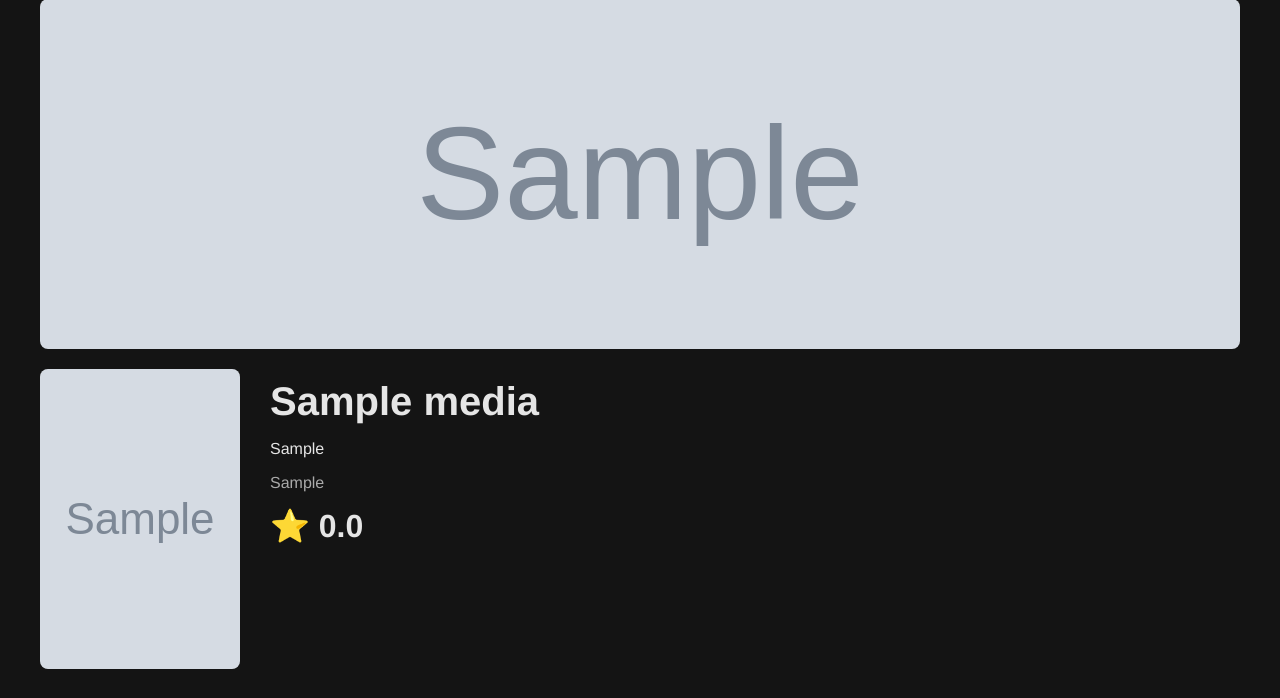
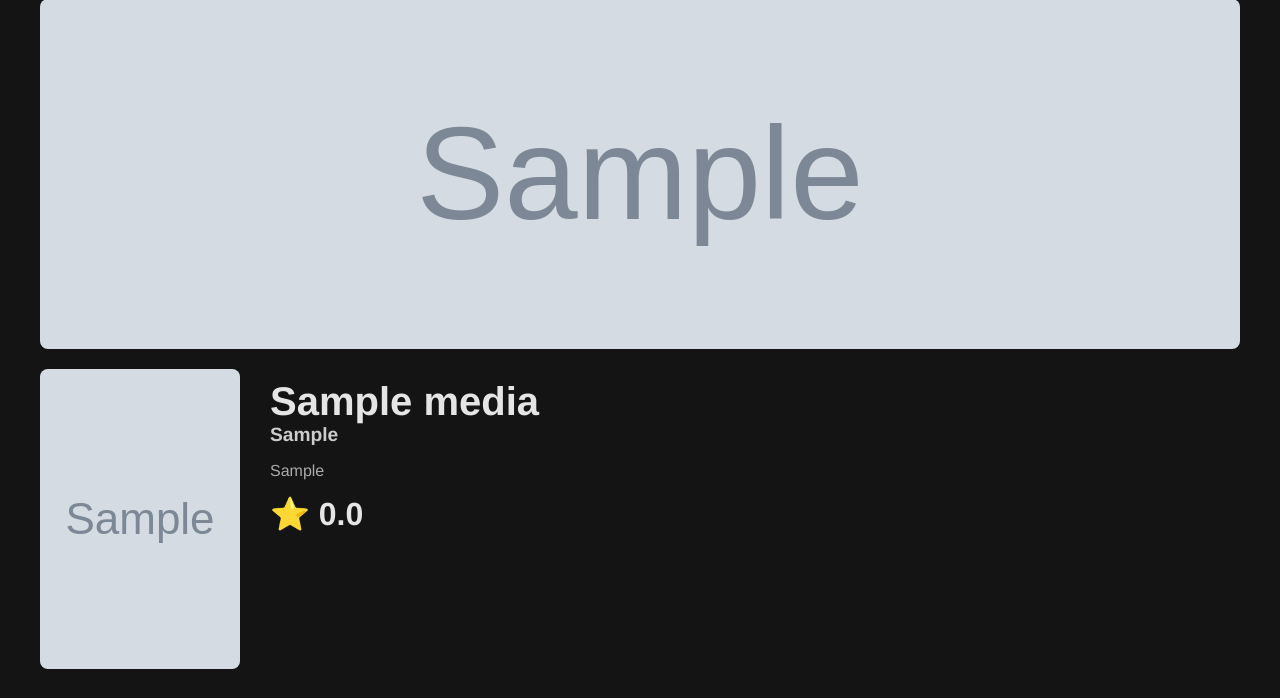
Before and after one commit to ClearLite/Ranking-Thing-332211, a Flask app: page /media/1 in a window 1280 px wide. Shown: the part 95-793 px from the top of the page. Run offline with Flask 3, Linux system fonts and the light colour scheme; tables that the repository leaves empty hold one stand-in row (values such as "Sample post"); grey boxes marked "Sample" are stand-in pictures.

Commit message:
Update style.css

```diff
--- a/project/static/css/style.css
+++ b/project/static/css/style.css
@@ -59,6 +59,14 @@ body {
 .title-info h1 {
     margin: 10px 0 5px 0;
     font-size: 2.5rem;
+}
+
+.title-info .creator {
+    font-size: 1.2rem;
+    color: #ccc;
+    margin-top: -5px;
+    margin-bottom: 10px;
+    font-weight: bold;
 }
 
 .title-info .years {
```
